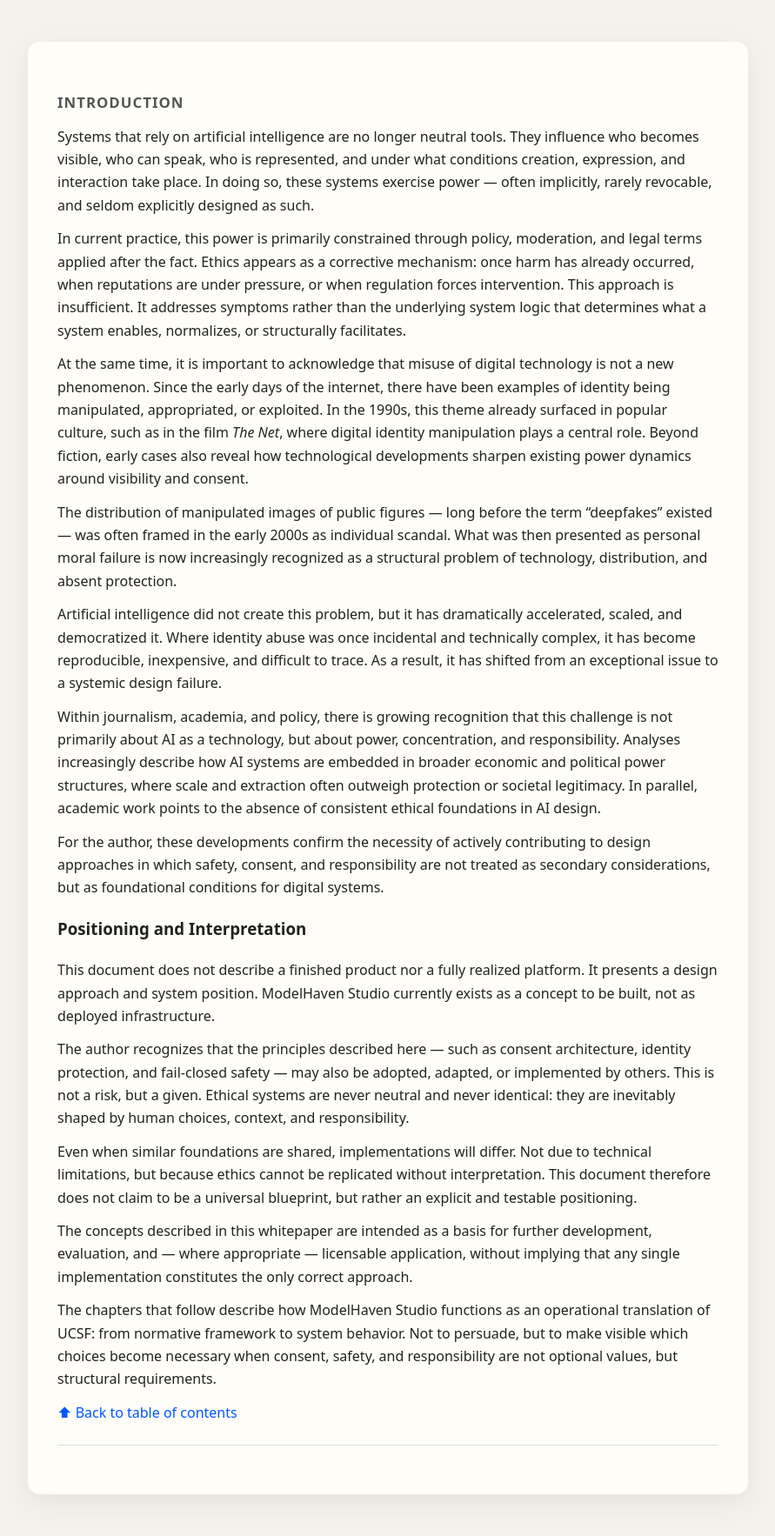
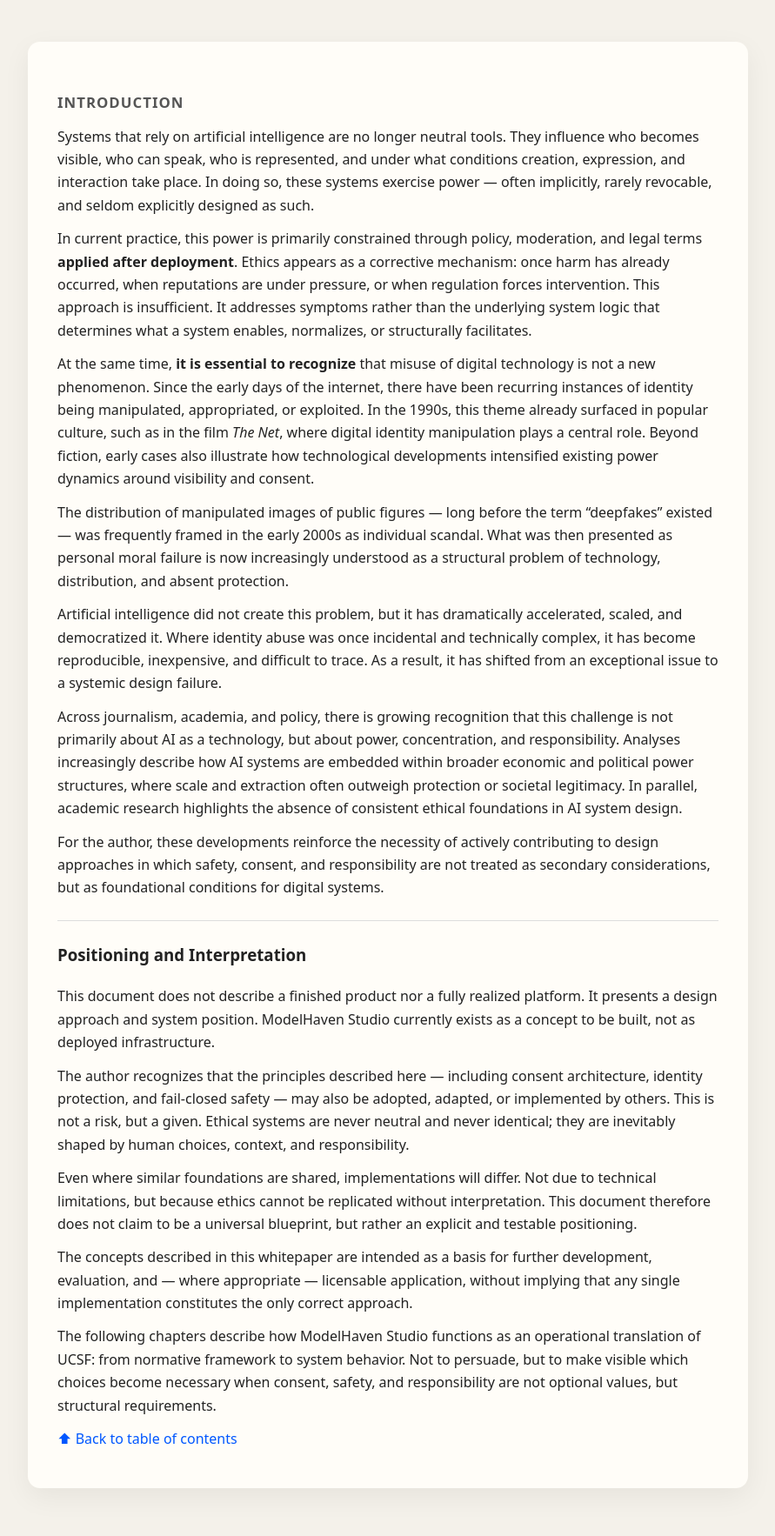
Before and after one commit to MartijnBruzzese/ModelHaven-Studio, a Jekyll site: the page built from WHITE_PAPERS/EN/MODELHAVEN_STUDIO_EN/01_INTRODUCTION.md, in a window 1280 px wide. Shown: the whole page at 87% size, without its empty margins (194-1085 px from the left). Built offline with Jekyll 4.4.1, drawn with Linux system fonts in a browser that asks for light colours; our own code applies the rules of GitHub Pages for plain Markdown files.

Commit message:
Update 01_INTRODUCTION.md

```diff
--- a/WHITE_PAPERS/EN/MODELHAVEN_STUDIO_EN/01_INTRODUCTION.md
+++ b/WHITE_PAPERS/EN/MODELHAVEN_STUDIO_EN/01_INTRODUCTION.md
@@ -3,32 +3,31 @@
 
 Systems that rely on artificial intelligence are no longer neutral tools. They influence who becomes visible, who can speak, who is represented, and under what conditions creation, expression, and interaction take place. In doing so, these systems exercise power — often implicitly, rarely revocable, and seldom explicitly designed as such.
 
-In current practice, this power is primarily constrained through policy, moderation, and legal terms applied after the fact. Ethics appears as a corrective mechanism: once harm has already occurred, when reputations are under pressure, or when regulation forces intervention. This approach is insufficient. It addresses symptoms rather than the underlying system logic that determines what a system enables, normalizes, or structurally facilitates.
+In current practice, this power is primarily constrained through policy, moderation, and legal terms **applied after deployment**. Ethics appears as a corrective mechanism: once harm has already occurred, when reputations are under pressure, or when regulation forces intervention. This approach is insufficient. It addresses symptoms rather than the underlying system logic that determines what a system enables, normalizes, or structurally facilitates.
 
-At the same time, it is important to acknowledge that misuse of digital technology is not a new phenomenon. Since the early days of the internet, there have been examples of identity being manipulated, appropriated, or exploited. In the 1990s, this theme already surfaced in popular culture, such as in the film *The Net*, where digital identity manipulation plays a central role. Beyond fiction, early cases also reveal how technological developments sharpen existing power dynamics around visibility and consent.
+At the same time, **it is essential to recognize** that misuse of digital technology is not a new phenomenon. Since the early days of the internet, there have been recurring instances of identity being manipulated, appropriated, or exploited. In the 1990s, this theme already surfaced in popular culture, such as in the film *The Net*, where digital identity manipulation plays a central role. Beyond fiction, early cases also illustrate how technological developments intensified existing power dynamics around visibility and consent.
 
-The distribution of manipulated images of public figures — long before the term “deepfakes” existed — was often framed in the early 2000s as individual scandal. What was then presented as personal moral failure is now increasingly recognized as a structural problem of technology, distribution, and absent protection.
+The distribution of manipulated images of public figures — long before the term “deepfakes” existed — was frequently framed in the early 2000s as individual scandal. What was then presented as personal moral failure is now increasingly understood as a structural problem of technology, distribution, and absent protection.
 
 Artificial intelligence did not create this problem, but it has dramatically accelerated, scaled, and democratized it. Where identity abuse was once incidental and technically complex, it has become reproducible, inexpensive, and difficult to trace. As a result, it has shifted from an exceptional issue to a systemic design failure.
 
-Within journalism, academia, and policy, there is growing recognition that this challenge is not primarily about AI as a technology, but about power, concentration, and responsibility. Analyses increasingly describe how AI systems are embedded in broader economic and political power structures, where scale and extraction often outweigh protection or societal legitimacy. In parallel, academic work points to the absence of consistent ethical foundations in AI design.
+Across journalism, academia, and policy, there is growing recognition that this challenge is not primarily about AI as a technology, but about power, concentration, and responsibility. Analyses increasingly describe how AI systems are embedded within broader economic and political power structures, where scale and extraction often outweigh protection or societal legitimacy. In parallel, academic research highlights the absence of consistent ethical foundations in AI system design.
 
-For the author, these developments confirm the necessity of actively contributing to design approaches in which safety, consent, and responsibility are not treated as secondary considerations, but as foundational conditions for digital systems.
+For the author, these developments reinforce the necessity of actively contributing to design approaches in which safety, consent, and responsibility are not treated as secondary considerations, but as foundational conditions for digital systems.
 
+---
 
 <a id="positioning-and-interpretation"></a>
 ### Positioning and Interpretation
 
 This document does not describe a finished product nor a fully realized platform. It presents a design approach and system position. ModelHaven Studio currently exists as a concept to be built, not as deployed infrastructure.
 
-The author recognizes that the principles described here — such as consent architecture, identity protection, and fail-closed safety — may also be adopted, adapted, or implemented by others. This is not a risk, but a given. Ethical systems are never neutral and never identical: they are inevitably shaped by human choices, context, and responsibility.
+The author recognizes that the principles described here — including consent architecture, identity protection, and fail-closed safety — may also be adopted, adapted, or implemented by others. This is not a risk, but a given. Ethical systems are never neutral and never identical; they are inevitably shaped by human choices, context, and responsibility.
 
-Even when similar foundations are shared, implementations will differ. Not due to technical limitations, but because ethics cannot be replicated without interpretation. This document therefore does not claim to be a universal blueprint, but rather an explicit and testable positioning.
+Even where similar foundations are shared, implementations will differ. Not due to technical limitations, but because ethics cannot be replicated without interpretation. This document therefore does not claim to be a universal blueprint, but rather an explicit and testable positioning.
 
 The concepts described in this whitepaper are intended as a basis for further development, evaluation, and — where appropriate — licensable application, without implying that any single implementation constitutes the only correct approach.
 
-The chapters that follow describe how ModelHaven Studio functions as an operational translation of UCSF: from normative framework to system behavior. Not to persuade, but to make visible which choices become necessary when consent, safety, and responsibility are not optional values, but structural requirements.
+The following chapters describe how ModelHaven Studio functions as an operational translation of UCSF: from normative framework to system behavior. Not to persuade, but to make visible which choices become necessary when consent, safety, and responsibility are not optional values, but structural requirements.
 
 [⬆ Back to table of contents](#table-of-contents)
-
----
```
